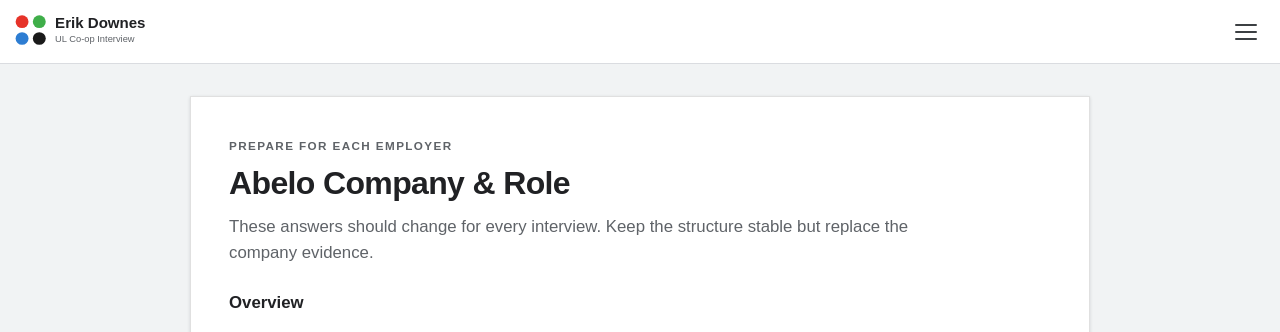
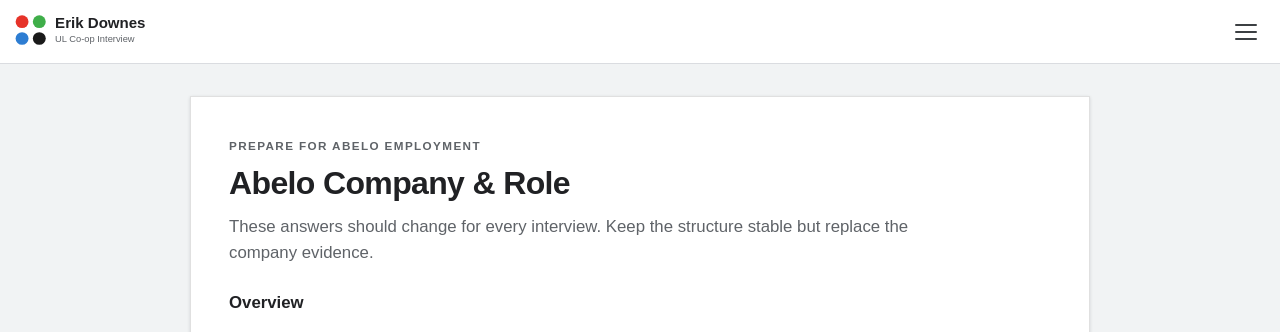
Before and after one commit to ronandownes/coop, a Jekyll site: the page built from company-role.md, in a window 1280 px wide and 900 px high. Shown: the top 332 px of the window. Built offline with Jekyll 4.4.1, drawn with Linux system fonts in a browser that asks for light colours.

Commit message:
Update company-role.md (via Pages CMS)

```diff
--- a/company-role.md
+++ b/company-role.md
@@ -1,7 +1,7 @@
 ---
 layout: doc
 title: Abelo  Company & Role
-eyebrow: PREPARE FOR EACH EMPLOYER
+eyebrow: "PREPARE FOR Abelo Employment "
 intro: These answers should change for every interview. Keep the structure
   stable but replace the company evidence.
 ---
```
